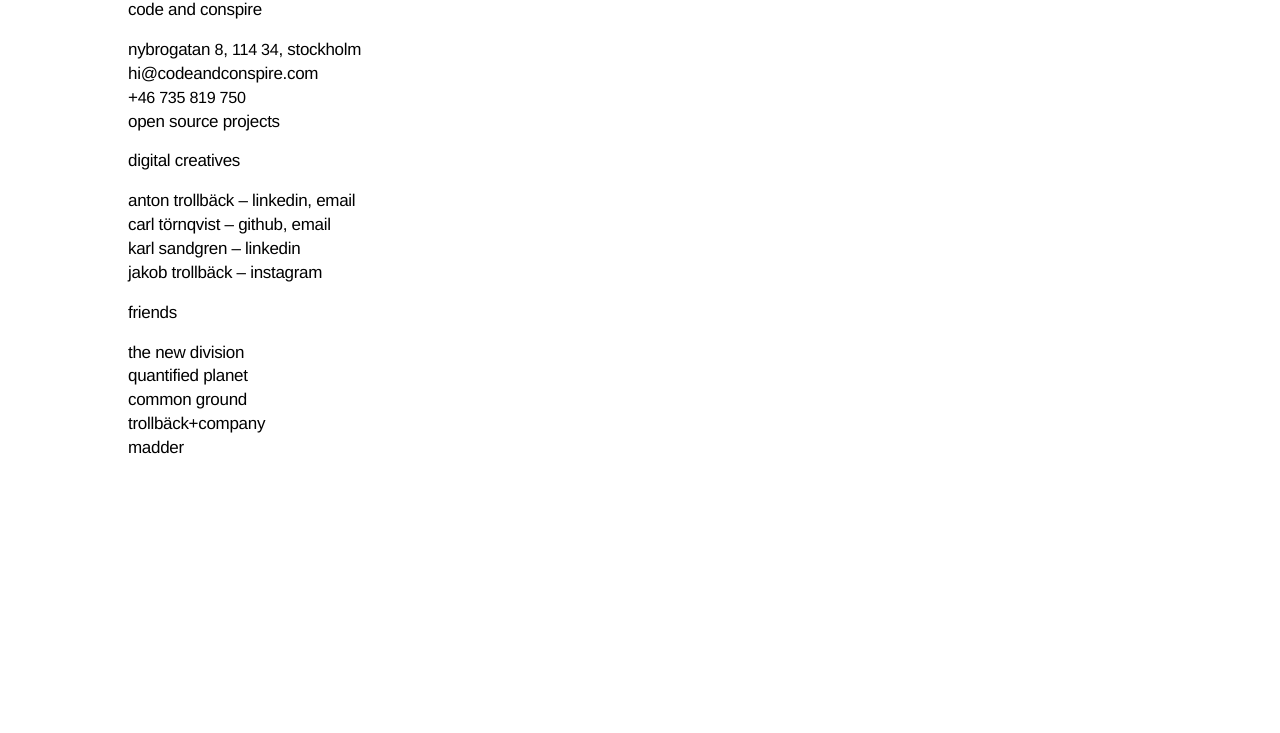
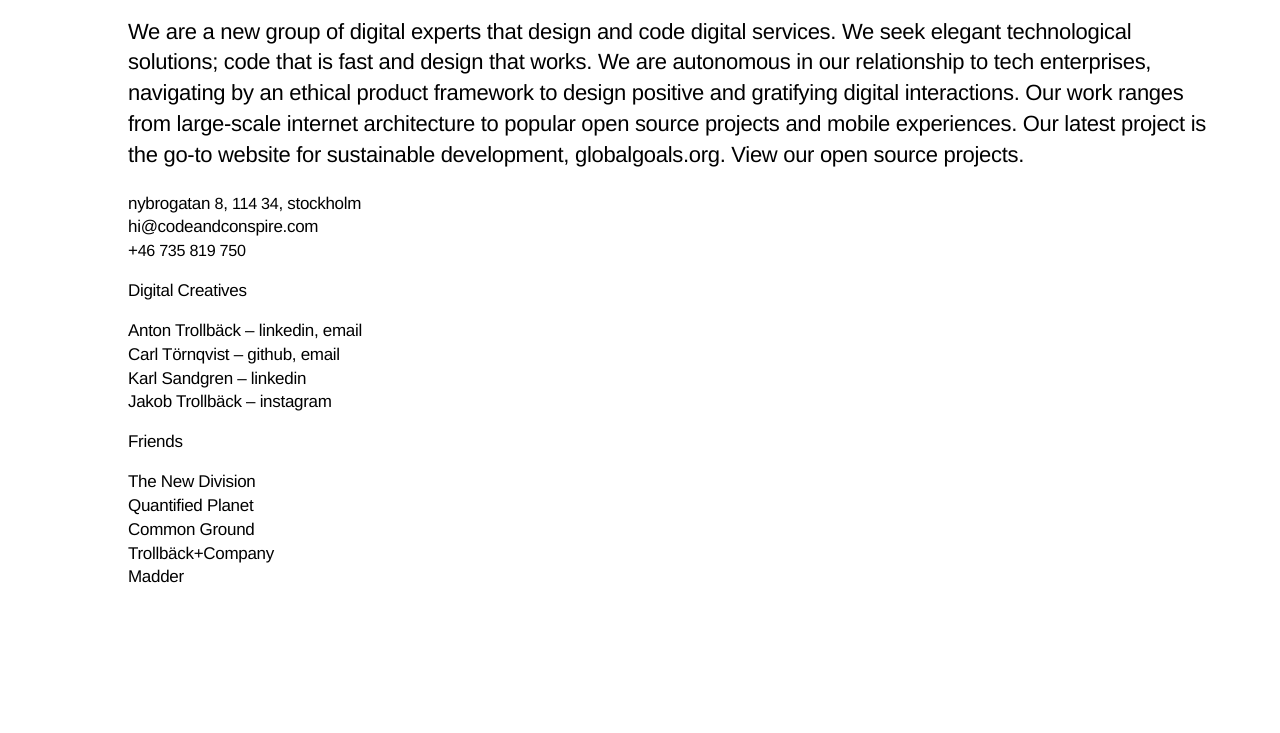
Before and after one commit to codeandconspire/codeandconspire.com, a plain HTML site: page index.html in a window 1280 px wide. Shown: the part 163-896 px from the top of the page. Before the commit the page ends 800 px from the top, so only its background shows below. Drawn offline with Linux system fonts and the light colour scheme.

Commit message:
Add description

```diff
--- a/index.html
+++ b/index.html
@@ -62,10 +62,22 @@
     border-bottom: 2px solid black;
     background-color: transparent;
   }
+
+  .col {
+
+  }
+
+  .large {
+    font-size: 22px
+  }
 </style>
 
 <div class="container">
+  <div class="col large">
     <h1>code and conspire</h1>
+    <p>We are a new group of digital experts that design and code digital services. We seek elegant technological solutions; code that is fast and design that works. We are autonomous in our relationship to tech enterprises, navigating by an ethical product framework to design positive and gratifying digital interactions. Our work ranges from large-scale internet architecture to popular open source projects and mobile experiences. Our latest project is the go-to website for sustainable development, <a href="https://www.globalgoals.org">globalgoals.org</a>. View our <a href="https://github.com/codeandconspire">open source projects</a>.</p>
+  </div>
+  <div class="col">
     <p>
       <a href="https://www.google.se/maps/place/Alma/@59.3215566,18.0169478,13z/data=!4m8!1m2!2m1!1salma!3m4!1s0x465f9d5b00af1afd:0x44480b8d5d69a7c7!8m2!3d59.334149!4d18.077116?dcr=0">nybrogatan <span>8</span>, <span>114 34</span>, stockholm</a>
       <br>
@@ -73,34 +85,36 @@
       <br>
       <a href="tel:+46735819750">+<span>46 735 819 750</span></a>
       <br>
-    <a href="https://github.com/codeandconspire">open source projects</a>
     </p>
+  </div>
 
-  <h2>digital creatives</h2>
+  <div class="col">
+    <h2>Digital Creatives</h2>
+    <p>
+      Anton Trollbäck – <a href="https://www.linkedin.com/in/antontrollback/">linkedin</a>, <a href="mailto:anton@codeandconspire.com">email</a>
+      <br>
+      Carl Törnqvist – <a href="https://github.com/tornqvist">github</a>, <a href="mailto:carl@codeandconspire.com">email</a>
+      <br>
+      Karl Sandgren – <a href="https://www.linkedin.com/in/karlsandgren/">linkedin</a>
+      <br>
+      Jakob Trollbäck – <a href="https://www.instagram.com/projektor/">instagram</a>
+    </p>
+  </div>
 
+  <div class="col">
+    <h2>Friends</h2>
     <p>
-    anton trollbäck – <a href="https://www.linkedin.com/in/antontrollback/">linkedin</a>, <a href="mailto:anton@codeandconspire.com">email</a>
+      <a href="https://www.thenewdivision.world/">The New Division</a>
       <br>
-    carl törnqvist – <a href="https://github.com/tornqvist">github</a>, <a href="mailto:carl@codeandconspire.com">email</a>
+      <a href="http://quantifiedplanet.org/">Quantified Planet</a>
       <br>
-    karl sandgren – <a href="https://www.linkedin.com/in/karlsandgren/">linkedin</a>
+      <a href="http://commonground.se/">Common Ground</a>
       <br>
-    jakob trollbäck – <a href="https://www.instagram.com/projektor/">instagram</a>
+      <a href="http://trollback.com/">Trollbäck+Company</a>
+      <br>
+      <a href="http://www.madder.se/">Madder</a>
     </p>
-
-  <h2>friends</h2>
-
-  <p>
-    <a href="https://www.thenewdivision.world/">the new division</a>
-    <br>
-    <a href="http://quantifiedplanet.org/">quantified planet</a>
-    <br>
-    <a href="http://commonground.se/">common ground</a>
-    <br>
-    <a href="http://trollback.com/">trollbäck+company</a>
-    <br>
-    <a href="http://www.madder.se/">madder</a>
-  </p>
+  </div>
 </div>
 
 <script async src="https://www.googletagmanager.com/gtag/js?id=UA-112946486-1"></script>
```
Lines whose indentation alone changed are shown as unchanged.
